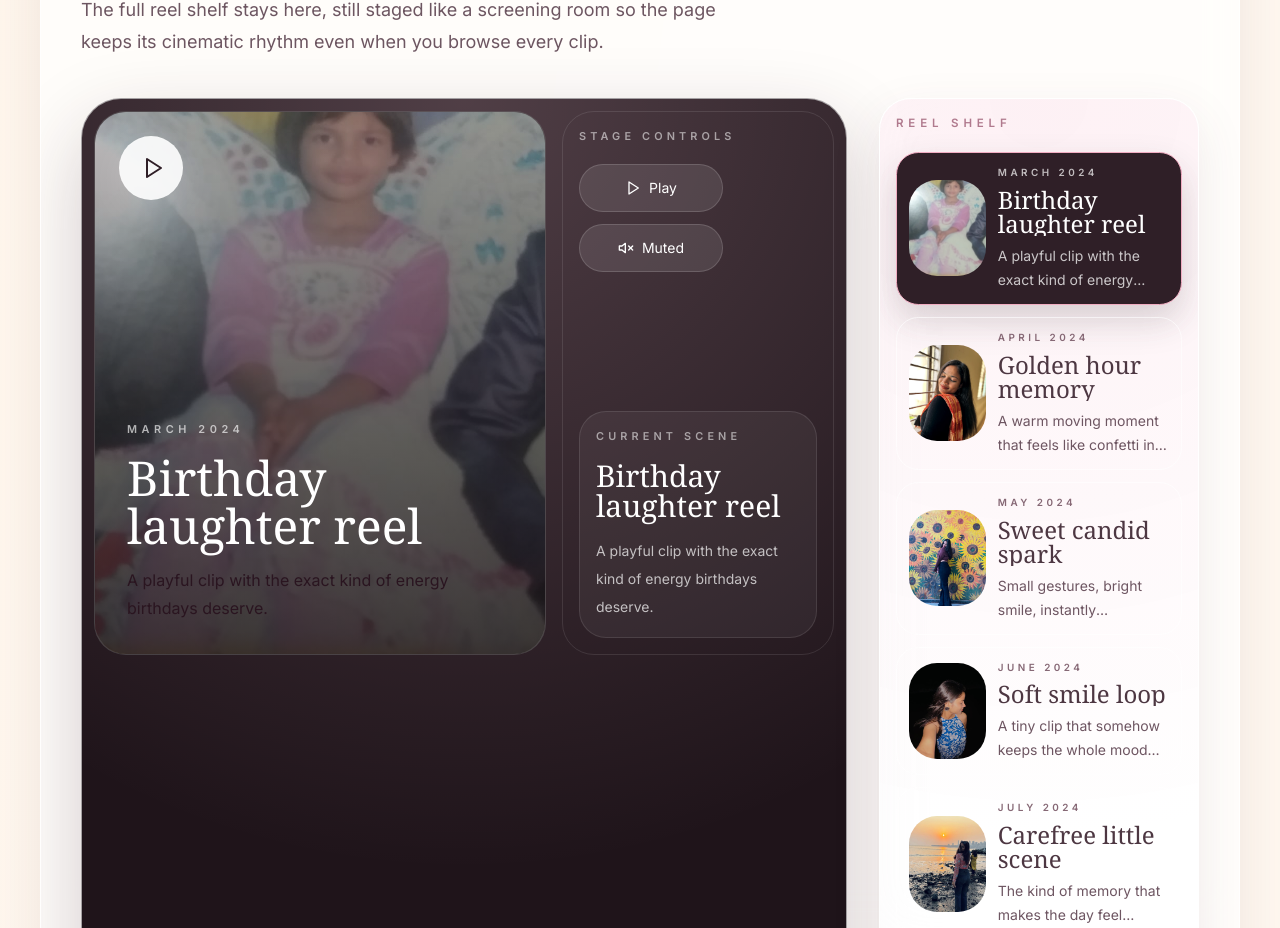
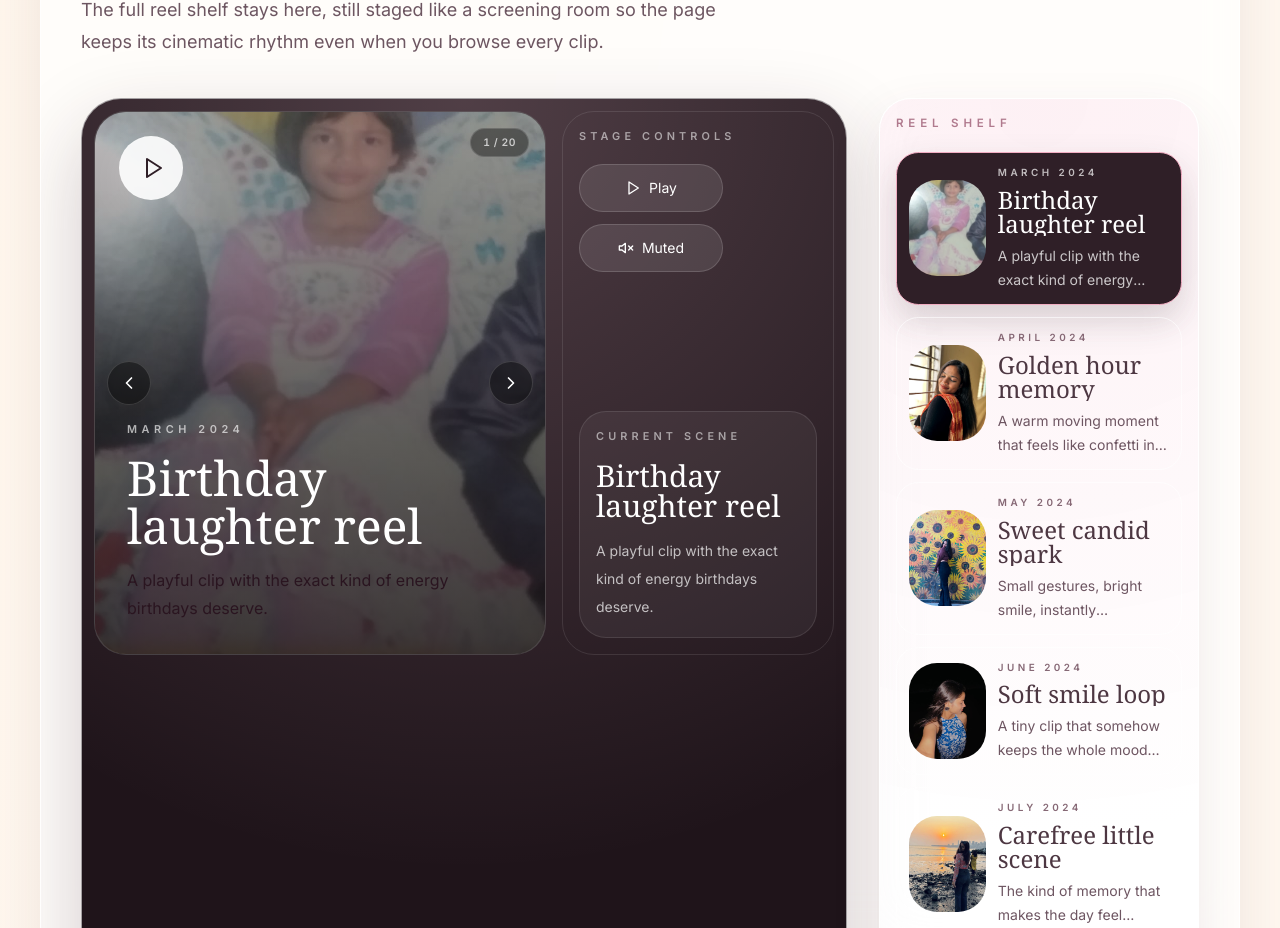
Before and after one commit to adarsh8081/birthday, a Next.js app: page /collection in a window 1280 px wide. Shown: the part 5516-6444 px from the top of the page. Built offline with nearby package versions, Linux system fonts and the light colour scheme; a web font is replaced by a local one.

Commit message:
feat: add prev/next navigation buttons and counter to video player card

```diff
--- a/components/media/VideoGrid.tsx
+++ b/components/media/VideoGrid.tsx
@@ -1,7 +1,7 @@
 "use client";
 
 import { motion } from "framer-motion";
-import { Pause, Play, Volume2, VolumeX } from "lucide-react";
+import { ChevronLeft, ChevronRight, Pause, Play, Volume2, VolumeX } from "lucide-react";
 import { useMemo, useState } from "react";
 
 import SmartImage from "@/components/media/SmartImage";
@@ -26,6 +26,15 @@ export default function VideoGrid({
   const [muted, setMuted] = useState(true);
 
   const selected = items[selectedIndex];
+
+  const goNext = () => {
+    setSelectedIndex((i) => (i + 1) % items.length);
+    setPlaying(false);
+  };
+  const goPrev = () => {
+    setSelectedIndex((i) => (i - 1 + items.length) % items.length);
+    setPlaying(false);
+  };
   const shelfItems = useMemo(() => items.slice(0, 8), [items]);
 
   return (
@@ -90,6 +99,29 @@ export default function VideoGrid({
                   playsInline
                 />
               )}
+
+              {/* ── prev / next navigation ── */}
+              <button
+                type="button"
+                aria-label="Previous video"
+                className="absolute left-3 top-1/2 z-10 inline-flex h-11 w-11 -translate-y-1/2 items-center justify-center rounded-full border border-white/15 bg-black/40 text-white backdrop-blur-md transition hover:bg-black/60 hover:scale-110"
+                onClick={goPrev}
+              >
+                <ChevronLeft className="h-5 w-5" />
+              </button>
+              <button
+                type="button"
+                aria-label="Next video"
+                className="absolute right-3 top-1/2 z-10 inline-flex h-11 w-11 -translate-y-1/2 items-center justify-center rounded-full border border-white/15 bg-black/40 text-white backdrop-blur-md transition hover:bg-black/60 hover:scale-110"
+                onClick={goNext}
+              >
+                <ChevronRight className="h-5 w-5" />
+              </button>
+
+              {/* counter pill */}
+              <div className="absolute right-4 top-4 z-10 rounded-full border border-white/15 bg-black/40 px-3 py-1.5 text-[0.65rem] font-semibold tabular-nums tracking-wider text-white/70 backdrop-blur-md">
+                {selectedIndex + 1} / {items.length}
+              </div>
             </div>
 
             <div className="flex flex-col justify-between gap-4 rounded-[2rem] border border-white/10 bg-white/6 p-4 text-white">
```
Also changed, not shown: 1 other file (tests, documents, lock files or other folders).
